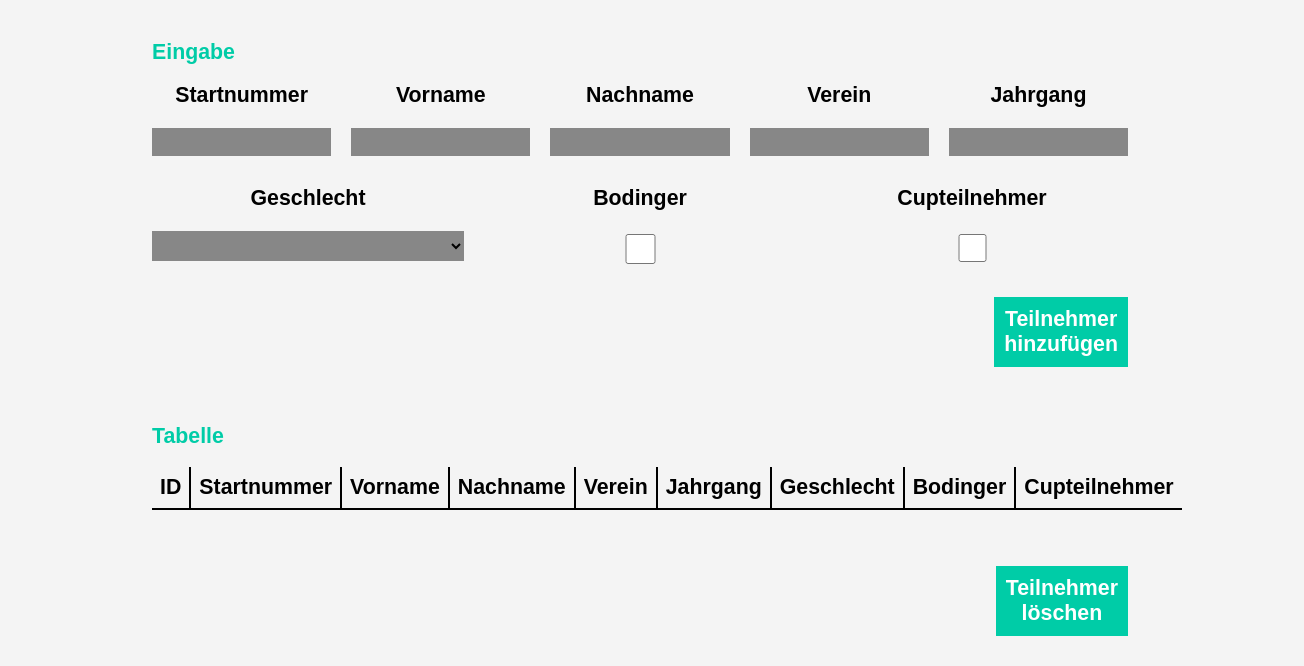
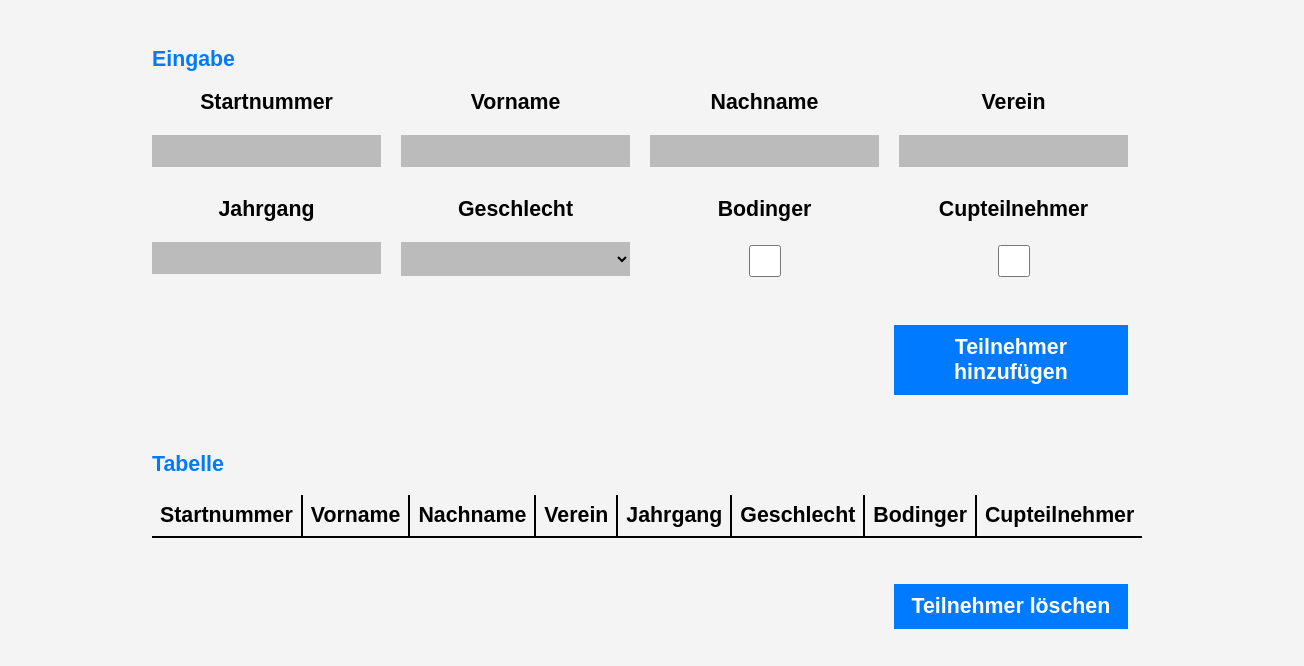
Before and after one commit to JoglTech/Rodelrennen, a website: page static/html/participant_processing.html in a window 1280 px wide. Shown: the part 167-833 px from the top of the page, 1304 px wide, since content can reach past the window. Drawn offline with Linux system fonts and the light colour scheme.

Commit message:
Button alignment

```diff
--- a/static/html/participant_processing.html
+++ b/static/html/participant_processing.html
@@ -4,27 +4,27 @@
     <h2>Eingabe</h2>
     <form id="memberForm">
         <div id="inputForms">
-            <div class="form-group">
+            <div class="form-group-pp">
                 <label for="startnbr">Startnummer</label>
                 <input type="text" id="startnbr" name="startnbr">
             </div>
-            <div class="form-group">
+            <div class="form-group-pp">
                 <label for="firstname">Vorname</label>
                 <input type="text" id="firstname" name="firstname">
             </div>
-            <div class="form-group">
+            <div class="form-group-pp">
                 <label for="lastname">Nachname</label>
                 <input type="text" id="lastname" name="lastname">
             </div>
-            <div class="form-group">
+            <div class="form-group-pp">
                 <label for="club">Verein</label>
                 <input type="text" id="club" name="club">
             </div>
-            <div class="form-group">
+            <div class="form-group-pp">
                 <label for="birthyear">Jahrgang</label>
                 <input type="text" id="birthyear" name="birthyear">
             </div>
-            <div class="form-group">
+            <div class="form-group-pp">
                 <label for="gender">Geschlecht</label>
                 <select id="gender" name="gender">
                     <option value=""></option>
@@ -33,24 +33,23 @@
                     <option value="divers">divers</option>
                 </select>
             </div>
-            <div class="form-group">
+            <div class="form-group-pp">
                 <label for="bodinger">Bodinger</label>
                 <input type="checkbox" id="bodinger" name="bodinger" value="Ja">
             </div>
-            <div class="form-group">
+            <div class="form-group-pp">
                 <label for="cupmember">Cupteilnehmer</label>
                 <input type="checkbox" id="cupmember" name="cupmember" value="Ja">
             </div>
-        </div>
+        </div><br>
         <div class="buttonAdd">
-            <button id="buttonAddMember">Teilnehmer<br>hinzufügen</button>
+            <button id="buttonAddMember">Teilnehmer hinzufügen</button>
         </div>
     </form><br>
     <h2>Tabelle</h2>
     <table id="membertable">
         <thead id="membertableHead">
             <tr>
-                <th>ID</th>
                 <th>Startnummer</th>
                 <th>Vorname</th>
                 <th>Nachname</th>
@@ -63,6 +62,6 @@
         </thead>
     </table><br><br>
     <div class="buttonDelete">
-        <button id="buttonDeleteMember">Teilnehmer<br>löschen</button>
+        <button id="buttonDeleteMember">Teilnehmer löschen</button>
     </div>
 </article>
--- a/static/styles/Main.css
+++ b/static/styles/Main.css
@@ -30,7 +30,7 @@ h1 {
 h2 {
   text-align: left;
   padding-left: 10%;
-  color: #00CCA7;
+  color: #007BFF;
   font-family: 'Montserrat', sans-serif;
   font-size: 16pt;
   font-weight: bold;
@@ -67,14 +67,14 @@ th {
 td {
   font-size: 12pt;
   padding: 8px;
-  border-bottom: 1px solid #b8b8b8;
+  border-bottom: 1px solid #bbbbbb;
 }
 
 .selected {
-  background-color: #DAFEF7;
+  background-color: #007bff3d;
 }
 
-#groupForm, #memberForm, #timeForm {
+#groupForm, #memberForm, #timeForm, #resultForm {
   color: #000000;
   font-family: 'Montserrat', sans-serif;
   font-size: 16pt;
@@ -97,29 +97,36 @@ td {
   width: 16%;
 }
 
-.form-group input, .time-input-container input {
-  height: 28px;
+.form-group-pp {
+  flex: 1 1 calc(25% - 20px);
+  display: flex;
+  flex-direction: column;
+  margin-bottom: 10px;
+}
+
+.form-group input, .form-group-pp input, .time-input-container input {
+  height: 32px;
   font-size: 13pt;
-  background-color: #878787;
+  background-color: #bbbbbb;
   border: none;
 }
 
 .form-readonly input {
-  height: 28px;
+  height: 32px;
   font-size: 13pt;
   background-color: #F4F4F4;
   border: none;
   cursor: default;
 }
 
-.form-group select {
-  height: 30px;
+.form-group select, .form-group-pp select {
+  height: 34px;
   font-size: 13pt;
-  background-color: #878787;
+  background-color: #bbbbbb;
   border: none;
 }
 
-.form-group label, .form-readonly label {
+.form-group label, .form-group-pp label, .form-readonly label {
   order: -1; /* Stellt sicher, dass das Label über dem Input steht */
   text-align: center;
   margin-bottom: 20px;
@@ -129,35 +136,44 @@ td {
   outline: none;
 }
 
-#bodinger {
-  height: 30px; /* Feste Höhe */
+.buttonAdd, .buttonDelete, .buttonPrint {
+  padding-left: 10%;
+  padding-right: 10%;
+  display: flex;
+  justify-content: flex-end;
+  width: 80%;
+  margin-top: 10px;
 }
 
-.buttonAdd, .buttonDelete {
-  padding-left: 10%;
-  padding-right: 10%;
-  text-align: right;
-  margin-top: 10px;
+#buttonAddGroup, #buttonDeleteGroup {
+  width: 19%;
+}
+
+#buttonAddMember, #buttonDeleteMember {
+  width: 24%;
+}
+
+#buttonAddTime {
+  margin-top: 28px;
 }
 
 button {
   padding: 10px;
-  background-color: #00CCA7;
+  background-color: #007BFF;
   color: #FFFFFF;
   font-family: 'Montserrat', sans-serif;
   font-size: 16pt;
   font-weight: bold;
   border: none;
   cursor: pointer;
-  margin-top: 10px;
 }
 
 button:hover {
-  background-color: #00cca777;
+  background-color: #3462cf;
 }
 
 button:active {
-  background-color: #00cca754;
+  background-color: #007bffc0;
 }
 
 .time-inputs {
@@ -184,6 +200,12 @@ button:active {
   article, article * {
       visibility: visible;
   }
+
+  /* Verhindert das Drucken von divs mit der Klasse buttonPrint */
+  .buttonPrint {
+    display: none;
+  }
+
   /* Stellt sicher, dass nur der <article> angezeigt wird */
   @page {
       margin: 0;
@@ -191,7 +213,7 @@ button:active {
   article {
     display: block;
     position: absolute;
-    top: 0;
+    top: 5%;
     left: 0;
     width: 100%; /* Verkleinert die Breite des Druckbereichs */
     height: auto;
@@ -201,4 +223,10 @@ button:active {
     transform: scale(0.6); /* Skalierung für kleinere Darstellung */
     transform-origin: top left;
   }
+
+  h1 {
+    position: absolute;
+    left: 56%;
+    bottom: 90%;
+  }
 }
```
Also changed, not shown: server.js (+9 -9 lines), static/html/result_list.html (+5 -2 lines), static/scripts/Main.js (+13 -10 lines), static/scripts/SQLiteManager.js (+3 -4 lines), 1 other file.
